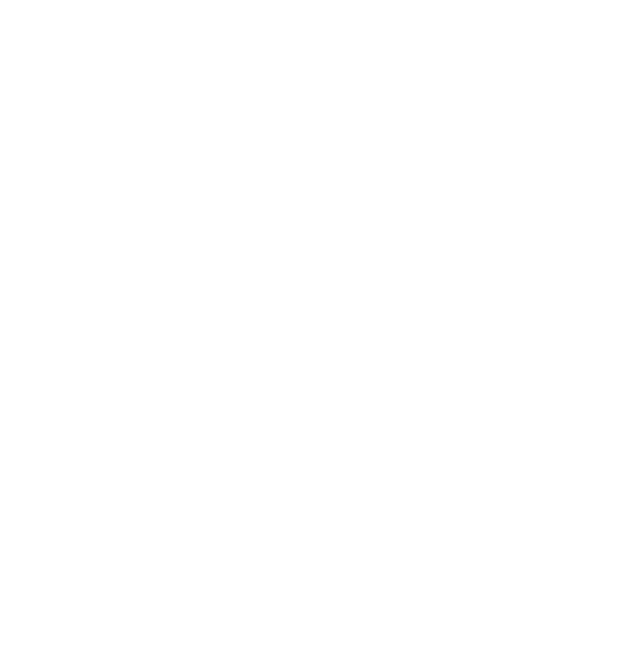
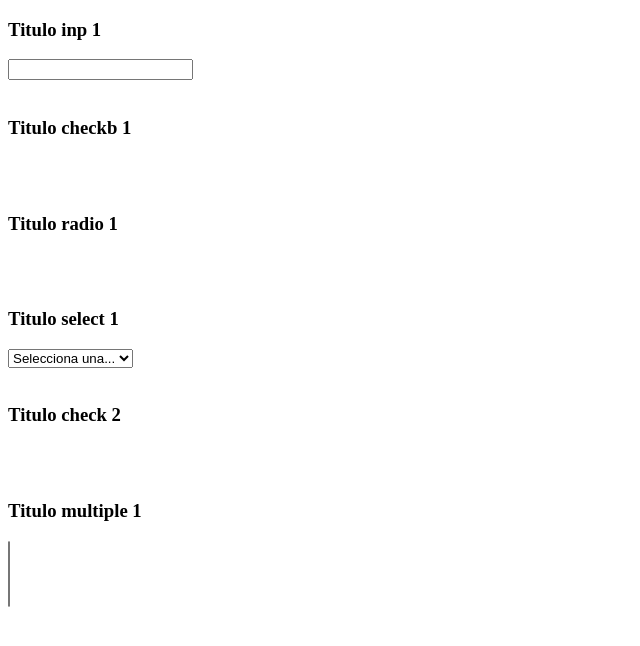
Before and after one commit to AlejandroSuarezA/XML_Forms, a plain HTML site: page WebContent/index.html in a window 1280 px wide. Shown: the whole page, without its empty margins (0-640 px from the left). Drawn offline with Linux system fonts and the light colour scheme.

Commit message:
Creadas 6 de las 10 preuguntas del formulario

```diff
--- a/WebContent/index.html
+++ b/WebContent/index.html
@@ -7,14 +7,34 @@
 <body>
 	<form action="./js/examCorrection.js">
 
-<h3 id="input1"></h3>
+		<h3 id="input1">Titulo inp 1</h3>
+		<input id="inputAnswer1" type="number" value="Su respuesta aqui">
+		<br>
+		<br>
 
+		<h3 id="checkbox1">Titulo checkb 1</h3>
+		<div id="checkboxDiv1"></div>
+		<br>
+		<br>
 
+		<h3 id="radio1">Titulo radio 1</h3>
+		<div id="radioCheckbox1"></div>
+		<br>
+		<br>
 
+		<h3 id="select1">Titulo select 1</h3>
+		<select id="selectOptions1">
+			<option selected value="-1">Selecciona una...</option>
+		</select>
+		<br><br>
 
+		<h3 id="checkbox2">Titulo check 2</h3>
+		<div id="checkboxDiv2"></div>
+		<br><br>
 
-
-
+		<h3 id="multiple1">Titulo multiple 1</h3>
+		<select multiple></select>
+		<br><br>
 
 
 	</form>
```
Also changed, not shown: 1 other file. Lines whose indentation alone changed are shown as unchanged.
